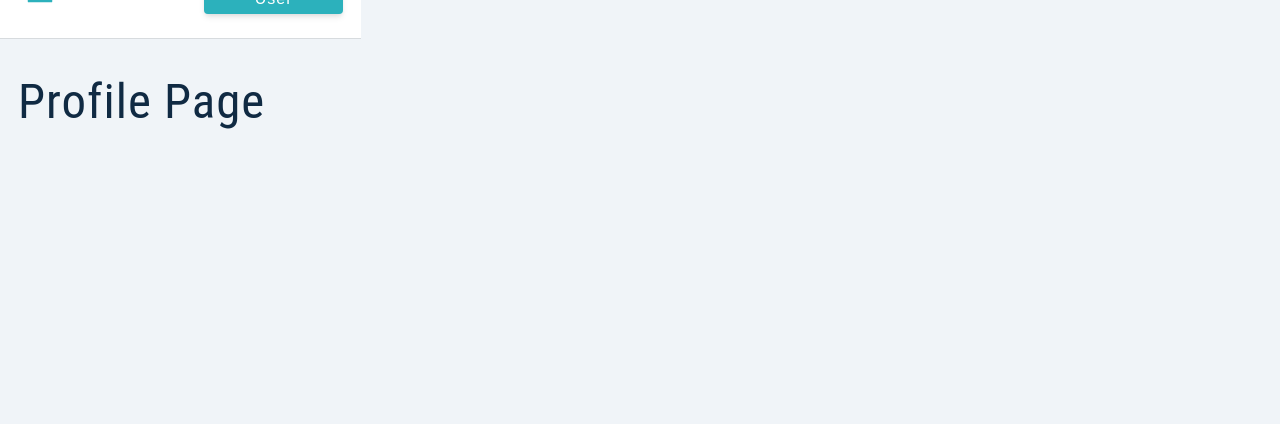
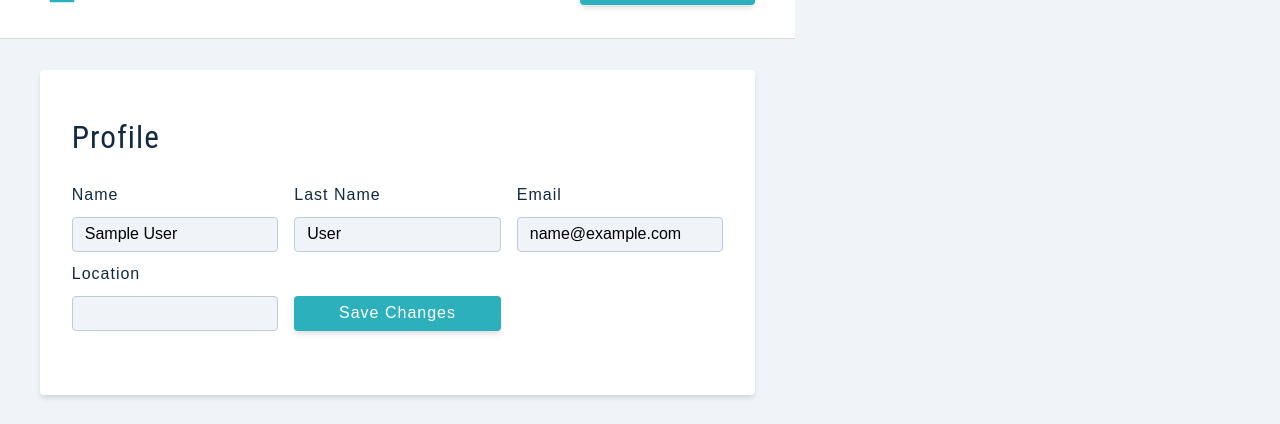
Before and after one commit to robdcampbell/mern-dash, a React (Create React App) app in the folder client/: page /profile in a window 1280 px wide. Shown: the part 858-1282 px from the top of the page. Before the commit the page ends 1046 px from the top, so only its background shows below. Built offline with nearby package versions, Linux system fonts and the light colour scheme; sample sign-in values are in the browser's storage.

Commit message:
Front end, userUpdate in profile donw

```diff
--- a/client/src/pages/dashboard/Profile.js
+++ b/client/src/pages/dashboard/Profile.js
@@ -1,6 +1,7 @@
 import { useState } from "react";
-// import {FormRow}
+import { FormRow, Alert } from "../../components";
 import { useAppContext } from "../../context/appContext";
+import Wrapper from "../../assets/wrappers/DashboardFormPage";
 
 const Profile = () => {
   const { user, showAlert, displayAlert, updateUser, isLoading } =
@@ -11,12 +12,64 @@ const Profile = () => {
   const [lastName, setLastName] = useState(user?.lastName);
   const [location, setLocation] = useState(user?.location);
 
-  const handleSubmit = (e) => {};
+  const handleSubmit = (e) => {
+    e.preventDefault();
+    // Remove while testing
+    if (!name || !email || !lastName || !location) {
+      displayAlert();
+      return;
+    }
+    updateUser({ name, email, lastName, location });
+    console.log("Update User");
+  };
 
   return (
-    <div>
-      <h1>Profile Page</h1>
-    </div>
+    <Wrapper>
+      <form className="form" onSubmit={handleSubmit}>
+        <h3>Profile</h3>
+        {showAlert && <Alert />}
+        <div className="form-center">
+          <FormRow
+            type="text"
+            name="name"
+            value={name}
+            handleChange={(e) => {
+              setName(e.target.value);
+            }}
+          />
+          <FormRow
+            type="text"
+            labelText="Last name"
+            name="lastName"
+            value={lastName}
+            handleChange={(e) => {
+              setLastName(e.target.value);
+            }}
+          />
+          <FormRow
+            type="text"
+            labelText="Email"
+            name="email"
+            value={email}
+            handleChange={(e) => {
+              setEmail(e.target.value);
+            }}
+          />
+          <FormRow
+            type="text"
+            labelText="Location"
+            name="location"
+            value={location}
+            handleChange={(e) => {
+              setLocation(e.target.value);
+            }}
+          />
+          <button className="btn btn-block" type="submit" disabled={isLoading}>
+            {isLoading ? "Please Wait..." : "Save Changes"}
+          </button>
+        </div>
+      </form>
+    </Wrapper>
   );
 };
 
```
